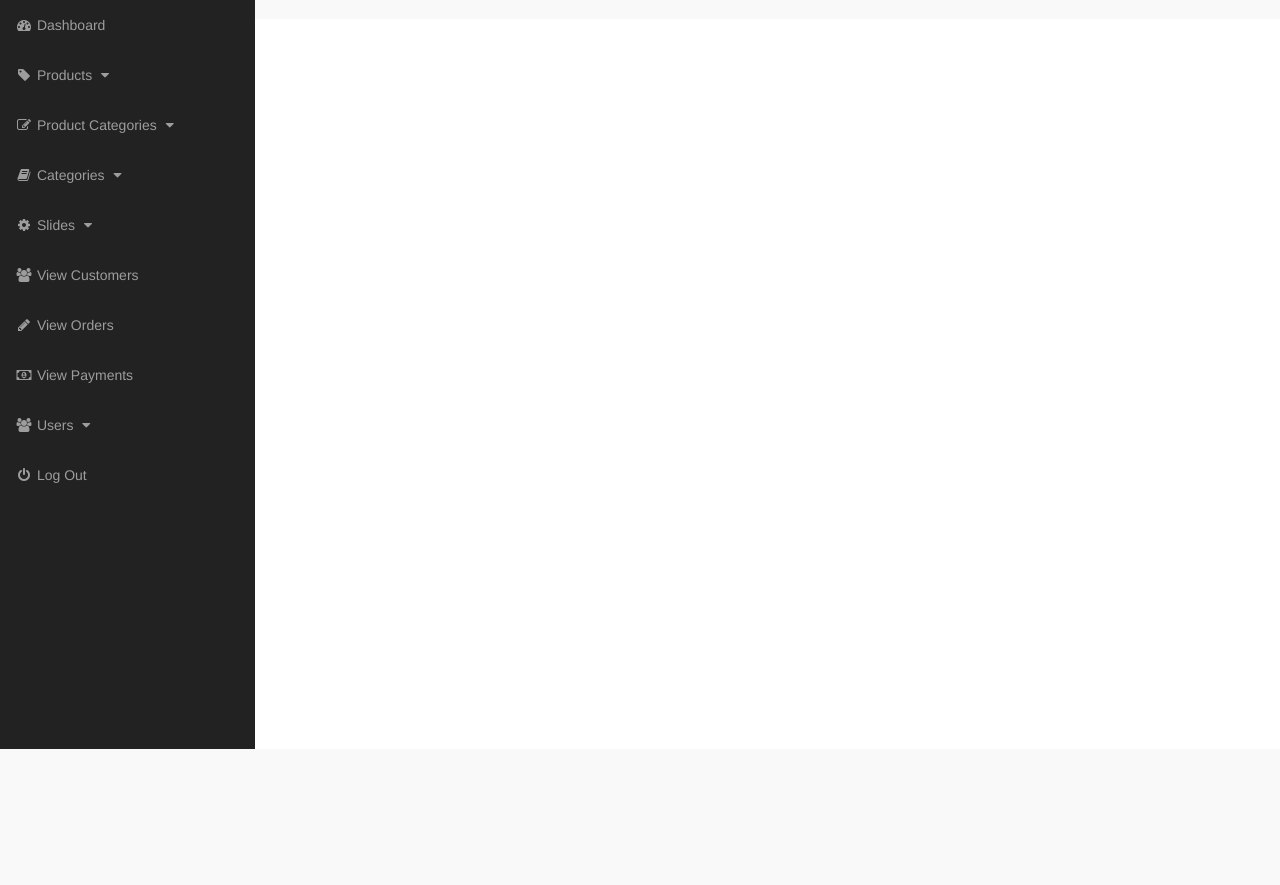
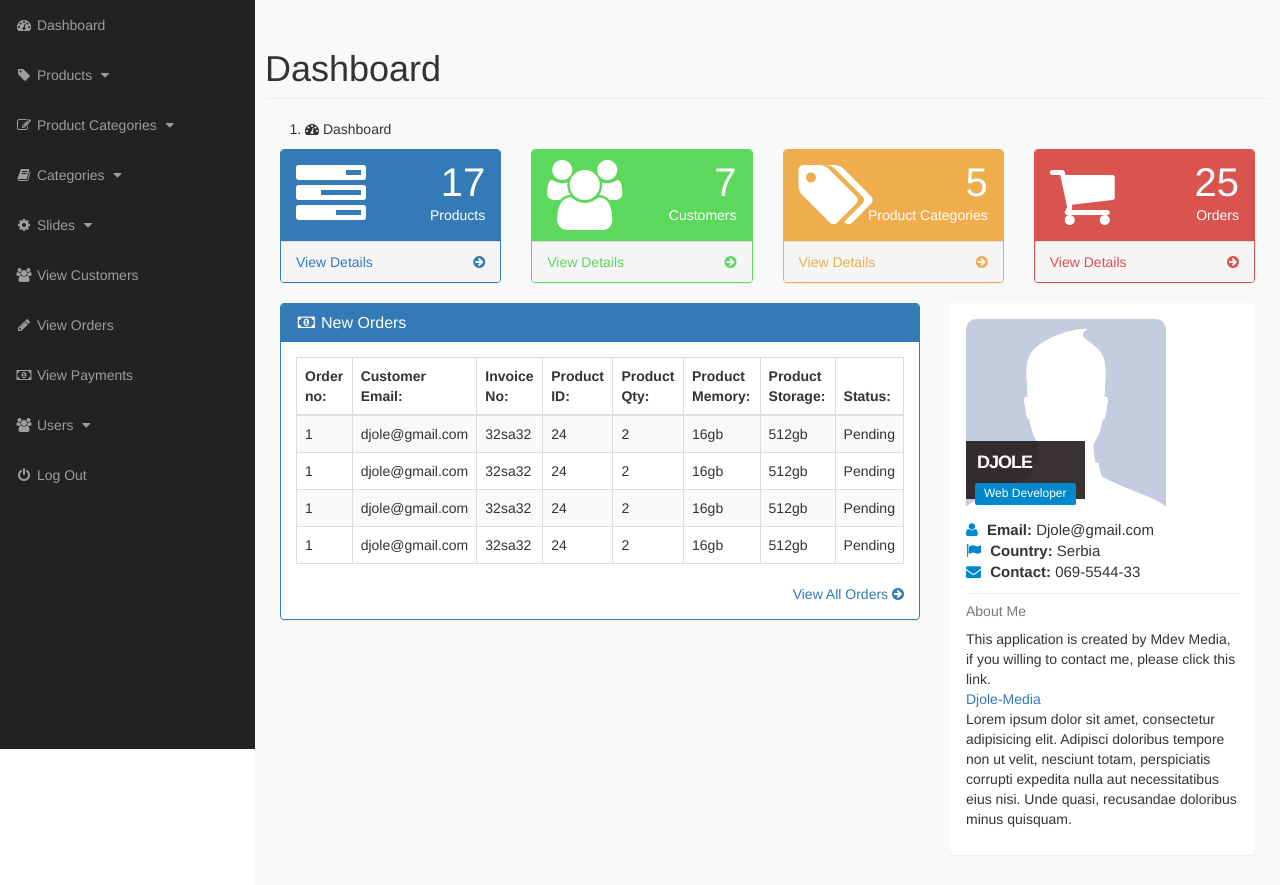
Before and after one commit to Snoouden/myproject1, a PHP site: page /admin_area/index.php?dashboard in a window 1280 px wide. Shown: the part 51-936 px from the top of the page. Before the commit the page ends 800 px from the top, so only its background shows below. Run offline with PHP 8.4, Linux system fonts and the light colour scheme.

Commit message:
Dashboard

```diff
--- a/admin_area/css/style.css
+++ b/admin_area/css/style.css
@@ -95,3 +95,132 @@ body{
 .side-nav>li>ul>li>a:hover{
     color: #ffffff;
 }
+
+/*  Custom Color For Panel  */
+
+
+.huge{
+    font-size: 40px;
+    line-height: normal;
+}
+
+.panel-green{
+    border-color: #5cd85c;
+}
+
+.panel-green>.panel-heading{
+    color: #ffffff;
+    background-color: #5cd85c;
+}
+
+.panel-green>a{
+    color: #5cd85c;
+}
+
+.panel-green>a:hover{
+    color: #3d8c3d;
+}
+
+.panel-orange{
+    border-color: #f0ad4e;
+}
+
+.panel-orange>.panel-heading{
+    color: #ffffff;
+    background-color: #f0ad4e;
+}
+
+.panel-orange>a{
+    color: #f0ad4e;
+}
+
+.panel-orange>a:hover{
+    color: #ba8539;
+}
+
+.panel-red{
+    border-color: #d9534f;
+}
+
+.panel-red>.panel-heading{
+    color: #ffffff;
+    background-color: #d9534f;
+}
+
+.panel-red>a{
+    color: #d9534f;
+}
+
+.panel-red>a:hover{
+    color: #8d4341;
+}
+
+/*  Admin Profile Styling  */
+
+.panel-body{
+    border-radius: 5px;
+}
+
+.thumb-info{
+    position: relative;
+}
+
+.rounded{
+    border-radius: 10px;
+}
+
+hr{
+    border: 0;
+    height: 1px;
+    margin: 10px 0 10px 0;
+}
+
+hr.dotted{
+    border-bottom: 1px #dddddd dotted;
+    height: 0px;
+    margin: 10px 0 10px 0;
+}
+
+.thumb-info .thumb-info-title{
+    background: rgba(36,27,28,.9);
+    bottom: 10%;
+    color: #ffffff;
+    font-size: 18px;
+    font-weight: 600;
+    left: 0;
+    letter-spacing: -1px;
+    padding: 9px 11px 9px;
+    position: absolute;
+    text-transform: uppercase;
+    z-index: 1;
+}
+
+.thumb-info .thumb-info-inner{
+    display: block;
+}
+
+.thumb-info .thumb-info-type{
+    background: #0088cc;
+    display: inline-block;
+    border-radius: 2px;
+    float: left;
+    font-size: 12px;
+    font-weight: 400;
+    letter-spacing: 0;
+    margin: 8px -2px -15px -2px;
+    padding: 2px 9px;
+    text-transform: none;
+}
+
+.widget-content-expanded{
+    font-size: 15px;
+}
+
+.widget-content-expanded span{
+    font-weight: 600;
+}
+
+.widget-content-expanded i{
+    color: #0088cc;
+    margin-right: 5px;
+}
--- /dev/null
+++ b/admin_area/dashboard.php
@@ -0,0 +1,330 @@
+<div class="row"><!-- row no: 1 begin -->
+    <col-lg-12><!-- col-lg-12 begin -->
+        <h1 class="page-header"> Dashboard </h1>
+
+        <ol class="breadcrum"><!-- breadcrum begin -->
+            <li class="active"><!-- active begin -->
+
+                <i class="fa fa-dashboard"></i> Dashboard
+
+             </li><!-- active Finish -->
+        </ol><!-- breadcrum Finish -->
+
+    </col-lg-12><!-- col-lg-12 Finish -->
+</div><!-- row no: 1 Finish -->
+
+
+<div class="row"><!-- row no: 2 begin -->
+
+    <div class="col-lg-3 col-md-6"><!-- col-lg-3 col-md-6 begin -->
+        <div class="panel panel-primary"><!-- panel panel-primary begin -->
+
+            <div class="panel-heading"><!-- panel-heading begin -->
+                <div class="row"><!-- panel-heading row begin -->
+                    <div class="col-xs-3"><!-- col-xs-3 begin -->
+
+                        <i class="fa fa-tasks fa-5x"></i>
+
+                    </div><!-- col-xs-3 finish -->
+
+                    <div class="col-xs-9 text-right"><!-- col-xs-9 text-right begin -->
+                        <div class="huge"> 17 </div>
+
+                        <div> Products </div>
+
+                    </div><!-- col-xs-9 text-right finish -->
+
+                </div><!-- panel-heading row finish -->
+            </div><!-- panel-heading finish -->
+
+            <a href="index.php?view_products"><!-- a href begin -->
+                <div class="panel-footer"><!-- panel-footer begin -->
+
+                    <span class="pull-left"><!-- pull-left begin -->
+                        View Details
+                    </span><!-- pull-left finish -->
+
+                    <span class="pull-right"><!-- pull-right begin -->
+                        <i class="fa fa-arrow-circle-right"></i>
+                    </span><!-- pull-right finish -->
+
+                    <div class="clearfix"></div>
+
+                </div><!-- panel-footer finish -->
+            </a><!-- a href finish -->
+
+        </div><!-- panel panel-primary finish -->
+    </div><!-- col-lg-3 col-md-6 finish -->
+
+    <div class="col-lg-3 col-md-6"><!-- col-lg-3 col-md-6 begin -->
+        <div class="panel panel-green"><!-- panel panel-green begin -->
+
+            <div class="panel-heading"><!-- panel-heading begin -->
+                <div class="row"><!-- panel-heading row begin -->
+                    <div class="col-xs-3"><!-- col-xs-3 begin -->
+
+                        <i class="fa fa-users fa-5x"></i>
+
+                    </div><!-- col-xs-3 finish -->
+
+                    <div class="col-xs-9 text-right"><!-- col-xs-9 text-right begin -->
+                        <div class="huge"> 7 </div>
+
+                        <div> Customers </div>
+
+                    </div><!-- col-xs-9 text-right finish -->
+
+                </div><!-- panel-heading row finish -->
+            </div><!-- panel-heading finish -->
+
+            <a href="index.php?view_customers"><!-- a href begin -->
+                <div class="panel-footer"><!-- panel-footer begin -->
+
+                    <span class="pull-left"><!-- pull-left begin -->
+                        View Details
+                    </span><!-- pull-left finish -->
+
+                    <span class="pull-right"><!-- pull-right begin -->
+                        <i class="fa fa-arrow-circle-right"></i>
+                    </span><!-- pull-right finish -->
+
+                    <div class="clearfix"></div>
+
+                </div><!-- panel-footer finish -->
+            </a><!-- a href finish -->
+
+        </div><!-- panel panel-green finish -->
+    </div><!-- col-lg-3 col-md-6 finish -->
+
+    <div class="col-lg-3 col-md-6"><!-- col-lg-3 col-md-6 begin -->
+        <div class="panel panel-orange"><!-- panel panel-yellow begin -->
+
+            <div class="panel-heading"><!-- panel-heading begin -->
+                <div class="row"><!-- panel-heading row begin -->
+                    <div class="col-xs-3"><!-- col-xs-3 begin -->
+
+                        <i class="fa fa-tags fa-5x"></i>
+
+                    </div><!-- col-xs-3 finish -->
+
+                    <div class="col-xs-9 text-right"><!-- col-xs-9 text-right begin -->
+                        <div class="huge"> 5 </div>
+
+                        <div> Product Categories </div>
+
+                    </div><!-- col-xs-9 text-right finish -->
+
+                </div><!-- panel-heading row finish -->
+            </div><!-- panel-heading finish -->
+
+            <a href="index.php?view_p_cats"><!-- a href begin -->
+                <div class="panel-footer"><!-- panel-footer begin -->
+
+                    <span class="pull-left"><!-- pull-left begin -->
+                        View Details
+                    </span><!-- pull-left finish -->
+
+                    <span class="pull-right"><!-- pull-right begin -->
+                        <i class="fa fa-arrow-circle-right"></i>
+                    </span><!-- pull-right finish -->
+
+                    <div class="clearfix"></div>
+
+                </div><!-- panel-footer finish -->
+            </a><!-- a href finish -->
+
+        </div><!-- panel panel-yellow finish -->
+    </div><!-- col-lg-3 col-md-6 finish -->
+
+    <div class="col-lg-3 col-md-6"><!-- col-lg-3 col-md-6 begin -->
+        <div class="panel panel-red"><!-- panel panel-red begin -->
+
+            <div class="panel-heading"><!-- panel-heading begin -->
+                <div class="row"><!-- panel-heading row begin -->
+                    <div class="col-xs-3"><!-- col-xs-3 begin -->
+
+                        <i class="fa fa-shopping-cart fa-5x"></i>
+
+                    </div><!-- col-xs-3 finish -->
+
+                    <div class="col-xs-9 text-right"><!-- col-xs-9 text-right begin -->
+                        <div class="huge"> 25 </div>
+
+                        <div> Orders </div>
+
+                    </div><!-- col-xs-9 text-right finish -->
+
+                </div><!-- panel-heading row finish -->
+            </div><!-- panel-heading finish -->
+
+            <a href="index.php?view_orders"><!-- a href begin -->
+                <div class="panel-footer"><!-- panel-footer begin -->
+
+                    <span class="pull-left"><!-- pull-left begin -->
+                        View Details
+                    </span><!-- pull-left finish -->
+
+                    <span class="pull-right"><!-- pull-right begin -->
+                        <i class="fa fa-arrow-circle-right"></i>
+                    </span><!-- pull-right finish -->
+
+                    <div class="clearfix"></div>
+
+                </div><!-- panel-footer finish -->
+            </a><!-- a href finish -->
+
+        </div><!-- panel panel-red finish -->
+    </div><!-- col-lg-3 col-md-6 finish -->
+
+</div><!-- row no: 2 finish -->
+
+
+<div class="row"><!-- row no: 3 begin -->
+    <div class="col-lg-8"><!-- col-lg-8 begin -->
+        <div class="panel panel-primary"><!-- panel panel-primary begin -->
+            <div class="panel-heading"><!-- panel-heading begin -->
+                <h3 class="panel-title"><!-- panel-title begin -->
+
+                    <i class="fa fa-money fa-fw"></i> New Orders
+
+                </h3><!-- panel-title finish -->
+            </div><!-- panel-heading finish -->
+
+            <div class="panel-body"><!-- panel-body begin -->
+                <div class="table-responsive"><!-- table-responsive begin -->
+                    <table class="table table-hover table-striped table-bordered"><!-- table table-hover table-striped table-bordered begin -->
+
+                        <thead><!-- thead begin -->
+
+                            <tr><!-- th begin -->
+
+                                <th> Order no: </th>
+                                <th> Customer Email: </th>
+                                <th> Invoice No: </th>
+                                <th> Product ID: </th>
+                                <th> Product Qty: </th>
+                                <th> Product Memory: </th>
+                                <th> Product Storage: </th>
+                                <th> Status: </th>
+
+                            </tr><!-- th finish -->
+
+                        </thead><!-- thead finish -->
+
+                        <tbody><!-- tbody begin -->
+
+                            <tr><!-- tr begin -->
+
+                                <td> 1 </td>
+                                <td> djole@gmail.com </td>
+                                <td> 32sa32 </td>
+                                <td> 24 </td>
+                                <td> 2 </td>
+                                <td> 16gb </td>
+                                <td> 512gb </td>
+                                <td> Pending </td>
+
+                            </tr><!-- tr finish -->
+
+                            <tr><!-- tr begin -->
+
+                                <td> 1 </td>
+                                <td> djole@gmail.com </td>
+                                <td> 32sa32 </td>
+                                <td> 24 </td>
+                                <td> 2 </td>
+                                <td> 16gb </td>
+                                <td> 512gb </td>
+                                <td> Pending </td>
+
+                            </tr><!-- tr finish -->
+
+                            <tr><!-- tr begin -->
+
+                                <td> 1 </td>
+                                <td> djole@gmail.com </td>
+                                <td> 32sa32 </td>
+                                <td> 24 </td>
+                                <td> 2 </td>
+                                <td> 16gb </td>
+                                <td> 512gb </td>
+                                <td> Pending </td>
+
+                            </tr><!-- tr finish -->
+
+                            <tr><!-- tr begin -->
+
+                                <td> 1 </td>
+                                <td> djole@gmail.com </td>
+                                <td> 32sa32 </td>
+                                <td> 24 </td>
+                                <td> 2 </td>
+                                <td> 16gb </td>
+                                <td> 512gb </td>
+                                <td> Pending </td>
+
+                            </tr><!-- tr finish -->
+
+                        </tbody><!-- tbody finish -->
+
+                     </table><!-- table table-hover table-striped table-bordered finish -->
+                </div><!-- table-responsive finish -->
+
+                <div class="text-right"><!-- text-right begin -->
+
+                    <a href="index.php?view_orders"><!-- a href begin -->
+
+                        View All Orders <i class="fa fa-arrow-circle-right"></i>
+
+                    </a><!-- a href finish -->
+
+                </div><!-- text-right finish -->
+
+            </div><!-- panel-body finish -->
+
+        </div><!-- panel panel-primary finish -->
+
+    </div><!-- col-lg-8 finish -->
+
+    <div class="col-md-4"><!-- col-md-4 begin -->
+        <div class="panel"><!-- panel begin -->
+            <div class="panel-body"><!-- panel-body begin -->
+                <div class="mb-md thumb-info"><!-- mb-md thumb-info begin -->
+
+                    <img src="admin_images/DefaultUser1.jpg" alt="admin-thumb-info" class="rounded img-responsive">
+
+                    <div class="thumb-info-title"><!-- thumb-info-title begin -->
+
+                        <span class="thumb-info-inner"> Djole </span>
+                        <span class="thumb-info-type"> Web Developer </span>
+
+                    </div><!-- thumb-info-title finish -->
+
+                </div><!-- mb-md thumb-info finish -->
+
+                <div class="mb-md"><!-- mb-md begin -->
+                    <div class="widget-content-expanded"><!-- widget-content-expanded begin -->
+                        <i class="fa fa-user"></i> <span> Email: </span> Djole@gmail.com <br/>
+                        <i class="fa fa-flag"></i> <span> Country: </span> Serbia <br/>
+                        <i class="fa fa-envelope"></i> <span> Contact: </span> 069-5544-33 <br/>
+                    </div><!-- widget-content-expanded finish -->
+
+                    <hr class="dotted short">
+
+                    <h5 class="text-muted"> About Me</h5>
+
+                    <p><!-- p begin -->
+
+                        This application is created by Mdev Media, if you willing to contact me, please click this link. <br/>
+                        <a href="#"> Djole-Media </a> <br/>
+                        Lorem ipsum dolor sit amet, consectetur adipisicing elit. Adipisci doloribus tempore non ut velit, nesciunt totam, perspiciatis corrupti expedita nulla aut necessitatibus eius nisi. Unde quasi, recusandae doloribus minus quisquam.
+
+                    </p><!-- p finish -->
+
+                </div><!-- mb-md finish -->
+
+            </div><!-- panel-body finish -->
+        </div><!-- panel finish -->
+    </div><!-- col-md-4 finish -->
+
+</div><!-- row no: 3 finish -->
--- a/admin_area/index.php
+++ b/admin_area/index.php
@@ -17,7 +17,15 @@
         <div id="page-wrapper"><!-- #page-wrapper begin -->
             <div class="container-fluid"><!-- container-fluid begin -->
 
+                <?php
 
+                    if(isset($_GET['dashboard'])){
+
+                        include("dashboard.php");
+
+                    }
+
+                ?>
 
             </div><!-- container-fluid finish -->
         </div><!-- #page-wrapper finish -->
```
Also changed, not shown: admin_area/admin_images/DefaultUser.jpg (added), admin_area/admin_images/DefaultUser1.jpg (added), admin_area/admin_images/erika.jpg (added).
